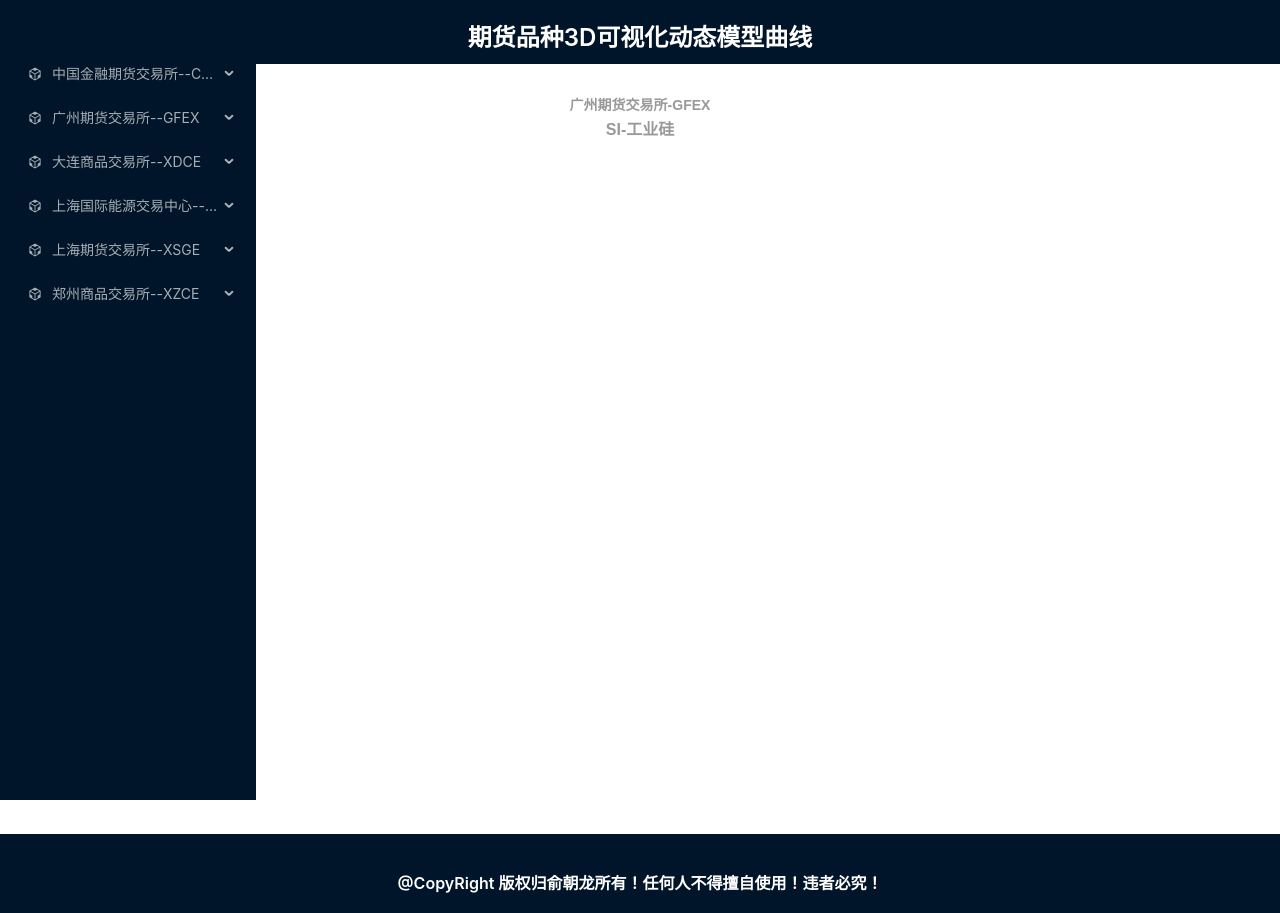
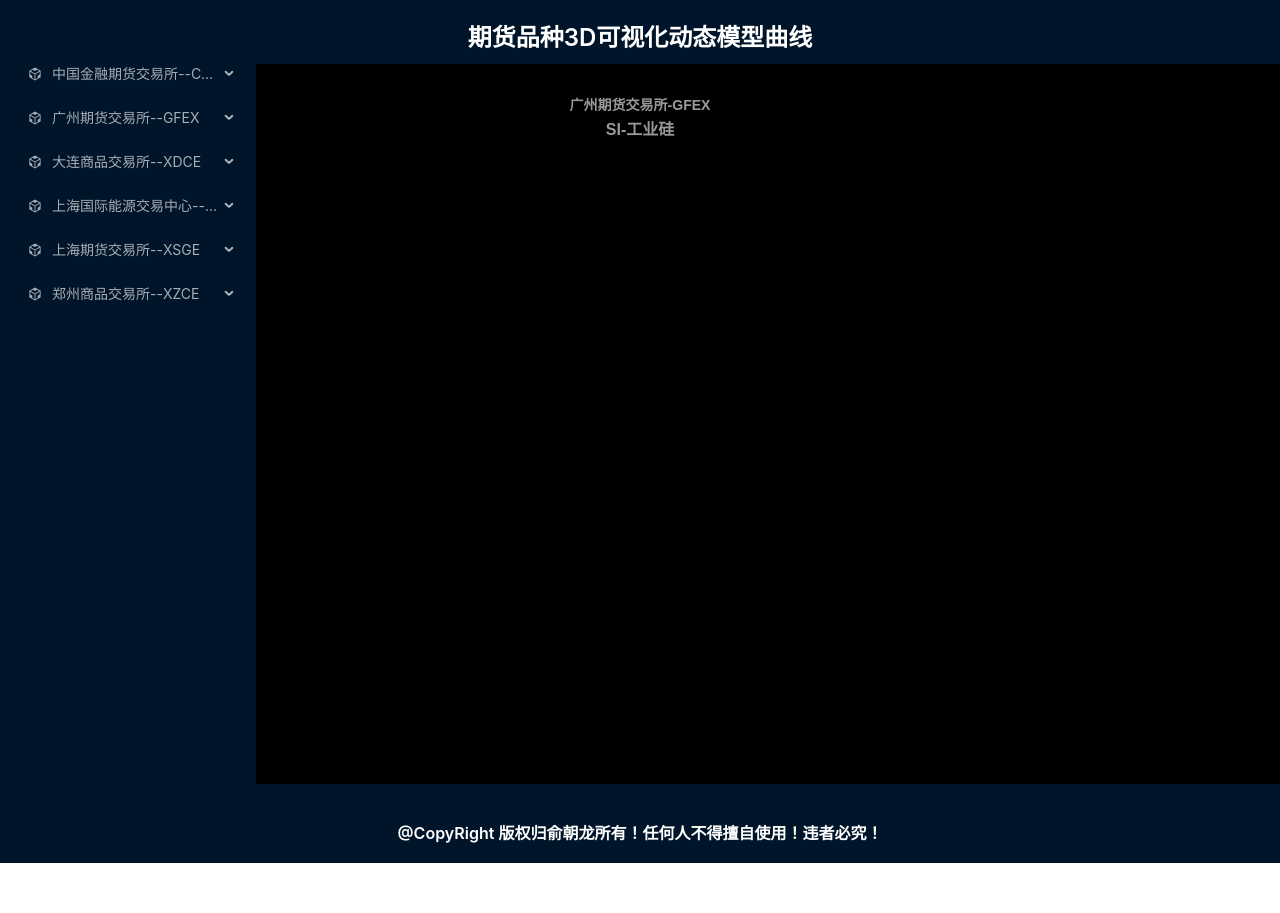
Before and after one commit to sunShineLoveMe/future-contract-app, a React (Create React App) app: page / in a window 1280 px wide. After the commit the page ends 863 px from the top, so only its background shows below. Built offline with nearby package versions, Linux system fonts and the light colour scheme; what echarts-gl would draw is missing.

Commit message:
3dd模型

```diff
--- a/src/App.module.css
+++ b/src/App.module.css
@@ -74,7 +74,7 @@
   display: flex;
   justify-content: center;
   padding: 10px;
-  background-color: #fff;
+  background-color: #000;
   width: 100%;
 }
 
--- a/src/components/metal3DBar/Metal3DBar.tsx
+++ b/src/components/metal3DBar/Metal3DBar.tsx
@@ -10,10 +10,11 @@ export const Metal3DBar: React.FC = () => {
     const [option, setOption] = useState(Grid3DBarOptions);
 
     useEffect(() => {
+        console.log(Grid3DBarOptions)
         const metal3DBarEchart = echarts.init(
             chartRef.current as unknown as HTMLDivElement, undefined, {
                 width: 1000,
-                height: 750,
+                height: 700,
             }
         );
 
```
